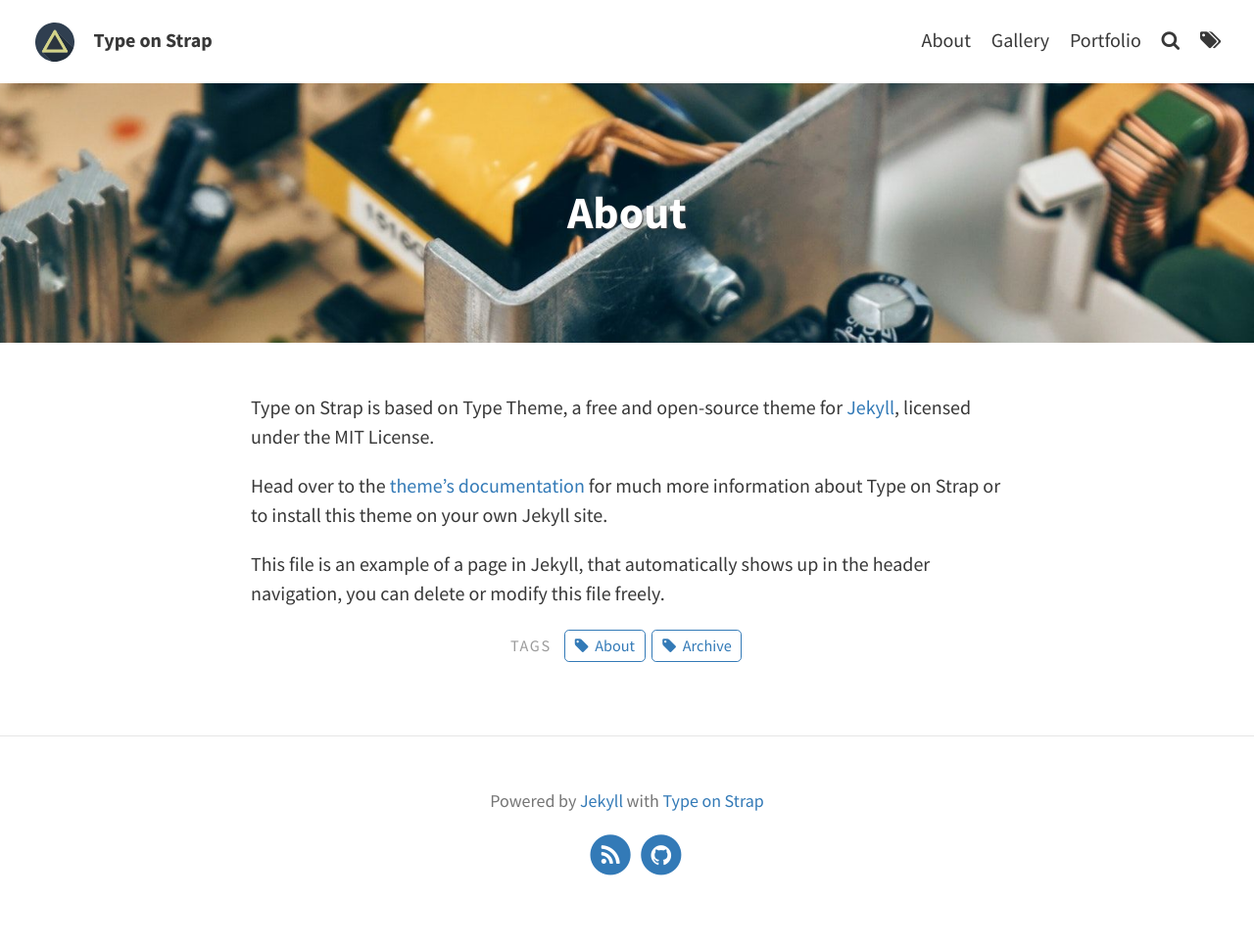
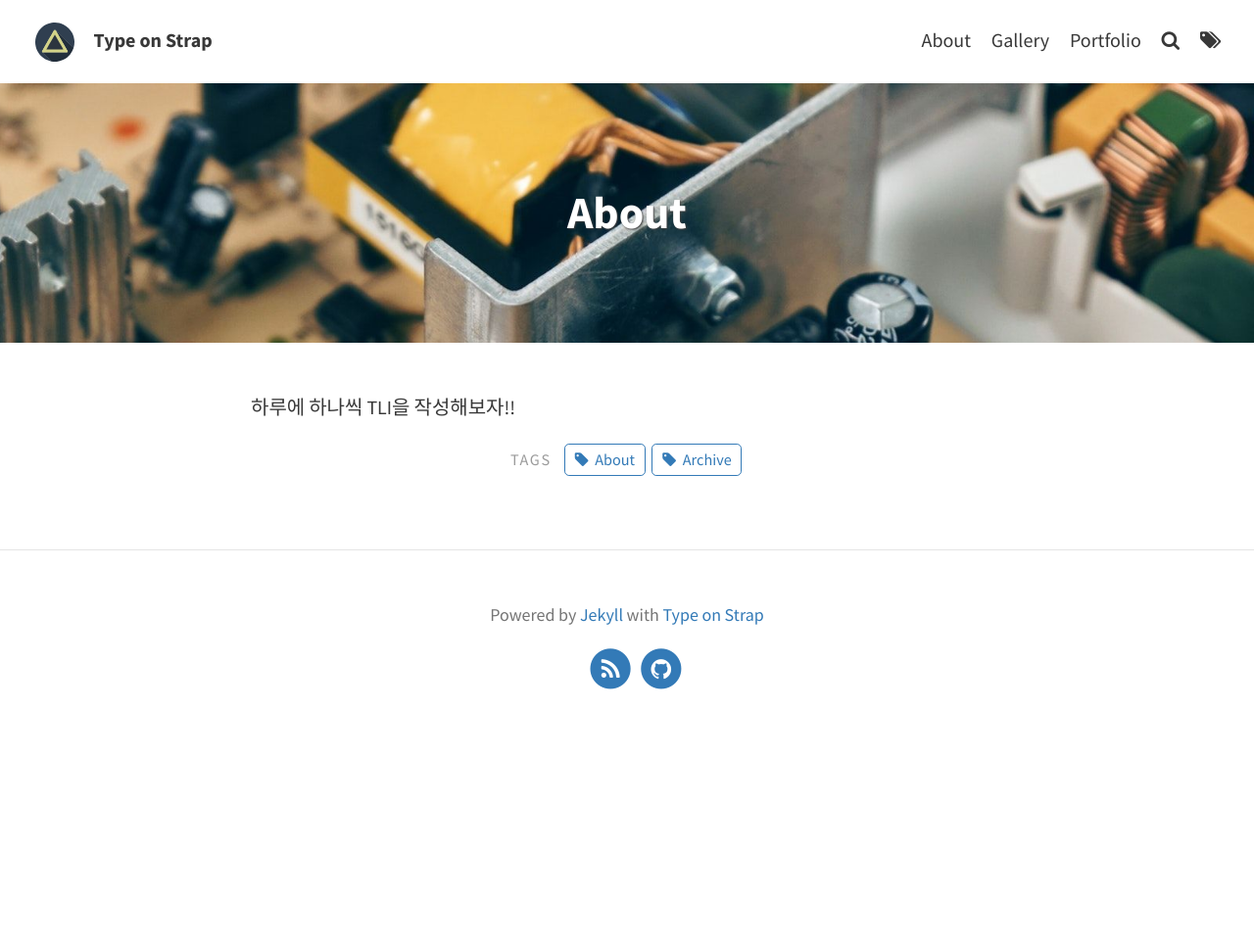
Before and after one commit to KangRachel/kangrachel.github.io, a Jekyll site: the page built from pages/about.md, in a window 1280 px wide. Shown: the whole page at 98% size. Built offline with Jekyll 4.4.1, drawn with Linux system fonts in a browser that asks for light colours; after the commit the page ends 900 px from its top, so only the background shows below that.

Commit message:
test
test update

```diff
--- a/pages/about.md
+++ b/pages/about.md
@@ -6,8 +6,4 @@
 tags: [About, Archive]
 ---
 
-Type on Strap is based on Type Theme, a free and open-source theme for [Jekyll](http://jekyllrb.com/), licensed under the MIT License.
-
-Head over to the [theme's documentation](https://github.io/sylhare/Type-on-Strap) for much more information about Type on Strap or to install this theme on your own Jekyll site.
-
-This file is an example of a page in Jekyll, that automatically shows up in the header navigation, you can delete or modify this file freely.
+하루에 하나씩 TLI을 작성해보자!!
```
